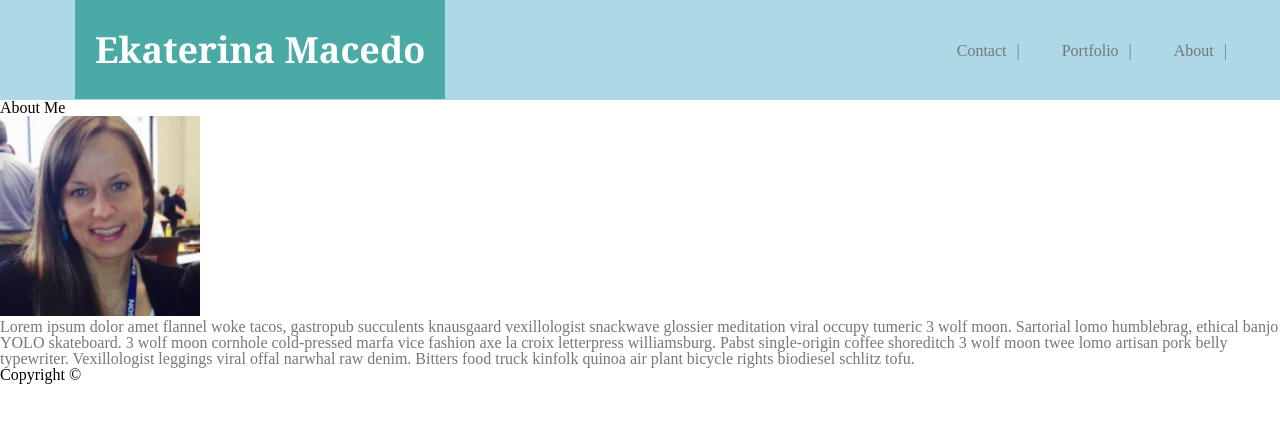
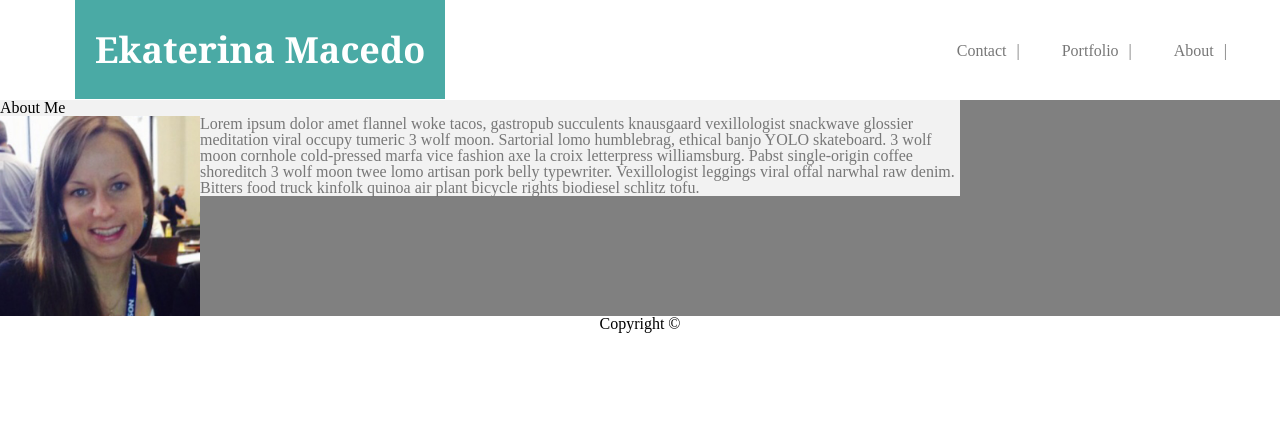
Before and after one commit to ektravel/ektravel.github.io, a plain HTML site: page index.html in a window 1280 px wide. Drawn offline with Linux system fonts and the light colour scheme.

```diff
--- a/assets/css/style.css
+++ b/assets/css/style.css
@@ -1,22 +1,20 @@
-*{
+/* *{
     box-sizing: border-box;
-}
+} */
 p {
     color: #777777;
 }
 header {
     height: 100px;
-    background-color: lightblue;
+    background-color: #ffffff;
 }
 #heading {
     font-weight: bold;
     font-size: 36px;
     font-family: 'Georgia', Times, Times New Roman, serif;
-    background: #4aaaa5;
+    float: left;
+    background:#4aaaa5;
     top: 0px;
-    /* left: 0;
-    position:fixed;
-    */
     padding: 31.5px 10px;
     text-align: center;
     margin-left: 75px;
@@ -26,6 +24,16 @@ header {
 body {
     padding: 0;
 }
+#container {
+    background-color: grey;
+    width: 100%;
+    align-content: center;
+
+}
+#innerSection {
+    width: 960px;
+    background-color: #f2f2f2;
+}
 h1{
     margin-left: 10px;
     margin-right: 10px;
@@ -34,6 +42,8 @@ h1{
 #myPhoto {
     width: 200px;
     height: 200px;
+    float: left;
+
 }
 #navigation{
     list-style-type: none;
@@ -62,3 +72,7 @@ li a {
     color: #777777;
     padding: 16px;
 }
+footer{
+    position: sticky;
+    text-align: center;
+}
--- a/index.html
+++ b/index.html
@@ -18,9 +18,9 @@
             </div>
         </header>
 
-        <div class="container">
+        <div id="container">
 
-            <section id="sectionTwo">
+            <div id="innerSection">
                 <h2>About Me</h2>
                 <img id="myPhoto" src="assets/images/index.png" alt="Katya Macedo">
                 <p>Lorem ipsum dolor amet flannel woke tacos, gastropub succulents knausgaard vexillologist snackwave
@@ -30,7 +30,7 @@
                     Vexillologist leggings viral offal narwhal raw denim. Bitters food truck kinfolk quinoa air plant bicycle
                     rights biodiesel schlitz tofu.
                 </p>
-            </section>
+            </div>
         </div>
         <footer>Copyright &#169;</footer>
     </body>
```
